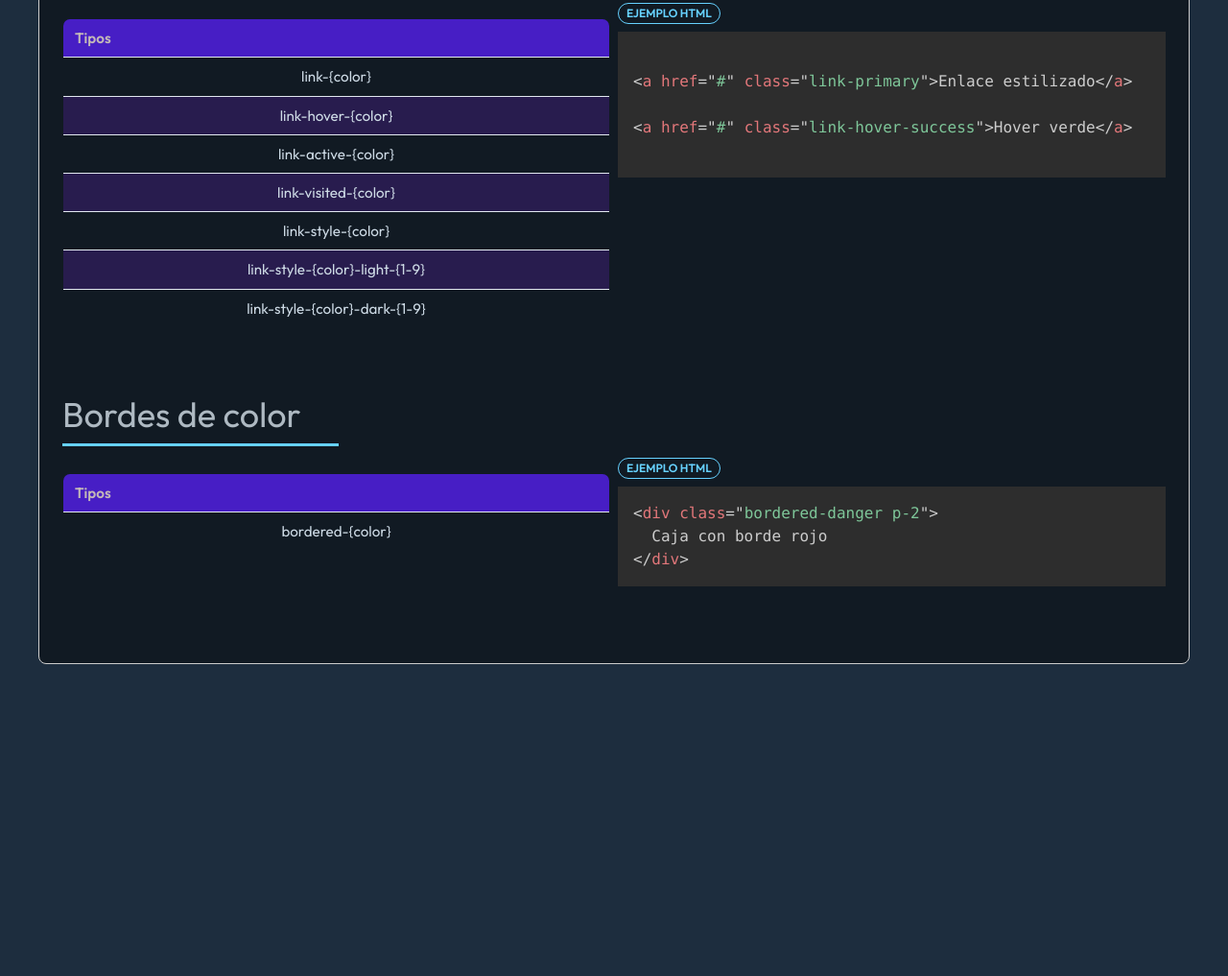
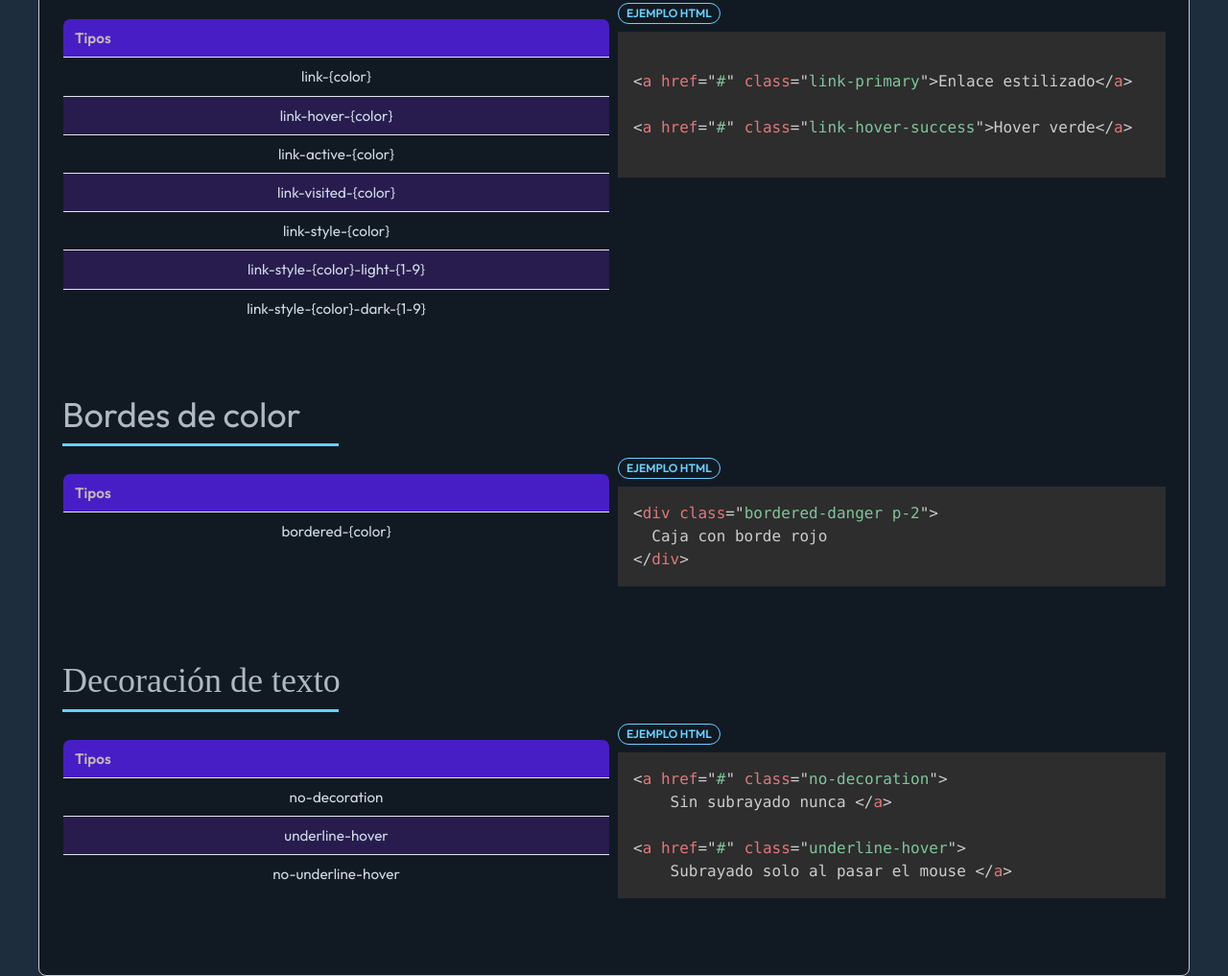
Before and after one commit to manuelmv15/AstroW, a website: page docs/documentation.html in a window 1280 px wide. Shown: the part 3483-4500 px from the top of the page at 96% size. Before the commit the page ends 4175 px from the top, so only its background shows below. Drawn offline with nearby package versions, Linux system fonts and the light colour scheme; a web font is replaced by a local one.

Commit message:
decoration text

```diff
--- a/docs/documentation.html
+++ b/docs/documentation.html
@@ -495,6 +495,51 @@ git clone https://github.com/manuelmv15/AstroW
                     </div>
                 </section>
 
+                <!--decoracion-->
+                <section class="mt-4">
+                    <h2 class="text-4xl theme-font">Decoración de texto</h2>
+                    <div class="mt-1">
+                        <hr class="h-rule bg-color-info">
+                    </div>
+                    <div class="grid md:grid-cols-2 xs:grid-cols-1 mt-1">
+
+
+                        <div>
+                            <table class="custom-table text-center">
+                                <thead>
+                                    <tr>
+                                        <th>Tipos</th>
+                                    </tr>
+                                </thead>
+                                <tbody>
+                                    <tr>
+                                        <td>no-decoration</td>
+                                    </tr>
+                                    <tr>
+                                        <td>underline-hover</td>
+                                    </tr>
+                                    <tr>
+                                        <td>no-underline-hover</td>
+                                    </tr>
+                                </tbody>
+                            </table>
+                        </div>
+
+
+                        <div>
+                            <label class="badge-outlined-info">Ejemplo HTML</label>
+                            <pre><code class="language-html">&lt;a href=&quot;#&quot; class=&quot;no-decoration&quot;&gt;
+    Sin subrayado nunca &lt;/a&gt;
+
+&lt;a href=&quot;#&quot; class=&quot;underline-hover&quot;&gt;
+    Subrayado solo al pasar el mouse &lt;/a&gt;        </code></pre>
+                        </div>
+
+                    </div>
+                </section>
+
+
+            </div>
 
 
         </section>
```
